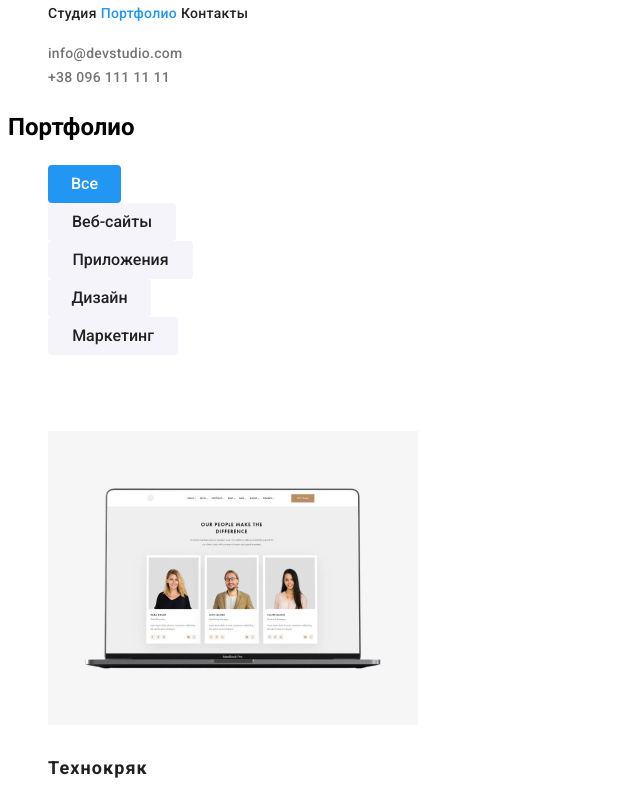
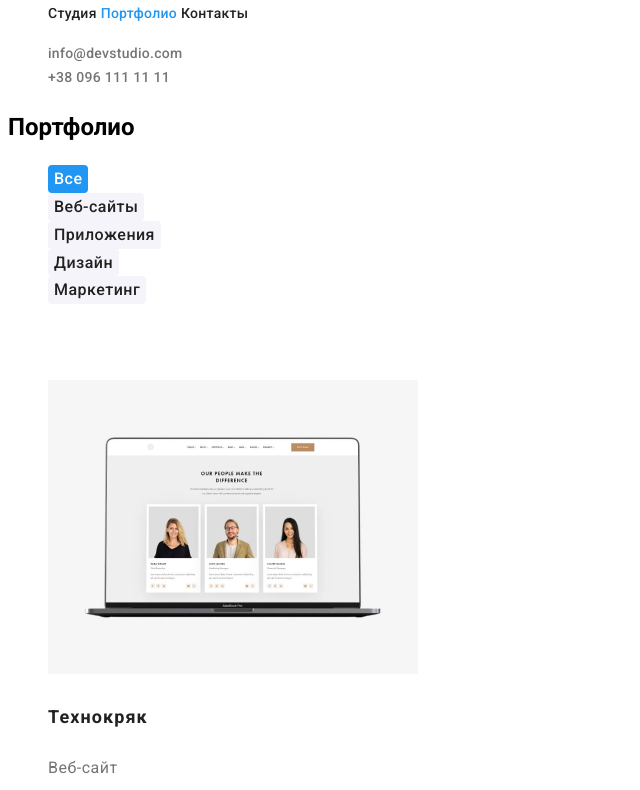
Before and after one commit to Serhii-Starostenko/hw-2, a plain HTML site: page portfolio.html in a window 1280 px wide. Shown: the part 54-844 px from the top of the page, without its empty margins (0-640 px from the left). Drawn offline with Linux system fonts and the light colour scheme.

Commit message:
Задал логотипу портфолио правильные параметры
Задал логотипу портфолио правильные параметры.font-weight: 700;
Добавил letter-spacing: на кнопки.

```diff
--- a/css/styles.css
+++ b/css/styles.css
@@ -27,6 +27,7 @@ font-style: normal;
 font-weight: 700;
 font-size: 26px;
 line-height: 1.19;
+letter-spacing: 0.03em;
 }
 
 
@@ -38,6 +39,7 @@ line-height: 1.19;
     font-size: 26px;
     line-height: 1.19;
     text-decoration: none;
+    letter-spacing: 0.03em;
 }
 .logo-color-footer {
     color:var(--background-color);
@@ -47,6 +49,7 @@ line-height: 1.19;
     font-size: 26px;
     line-height: 1.19;
     text-decoration: none;
+    letter-spacing: 0.03em;
 }
 .nav-menu li {
     list-style: none;
@@ -138,9 +141,6 @@ color:#757575
 .contact:focus {
     color: var(--accent-text-color);
 }
-
-
-
 
 
 
@@ -284,8 +284,8 @@ line-height: 1.71;
 
 .portf-button {
     color: var(--background-color);
-    height: 38px;
-    width: 73px;
+    /* height: 38px;
+    width: 73px; */
     border-radius: 4px;
     border: none;
     cursor: pointer;
@@ -295,12 +295,13 @@ line-height: 1.71;
     font-weight: 500;
     font-size: 16px;
     line-height: 1.62;
+    letter-spacing: 0.03em;
 }
 
 .portf-button-web{
     color:var(--title-text-color);
-    width: 128px;
-    height: 38px;
+    /* width: 128px;
+    height: 38px; */
     border-radius: 4px;
     border: none;
     cursor: pointer;
@@ -310,11 +311,12 @@ font-style: normal;
 font-weight: 500;
 font-size: 16px;
 line-height: 1.62;
+letter-spacing: 0.03em;
 }
 .portf-button-app{
     color:var(--title-text-color);
-    width: 145px;
-    height: 38px;
+    /* width: 145px;
+    height: 38px; */
     border-radius: 4px;
     border: none;
     cursor: pointer;
@@ -325,11 +327,12 @@ line-height: 1.62;
     font-weight: 500;
     font-size: 16px;
     line-height: 1.62;
+    letter-spacing: 0.03em;
 }
 .portf-button-design{
     color: var(--title-text-color);
-    width: 103px;
-    height: 38px;
+    /* width: 103px;
+    height: 38px; */
     border-radius: 4px;
     border: none;
     cursor: pointer;
@@ -339,11 +342,12 @@ line-height: 1.62;
     font-weight: 500;
     font-size: 16px;
     line-height: 1.62;
+    letter-spacing: 0.03em;
 }
 .portf-button-market{
     color: var(--title-text-color);
-    width: 130px;
-    height: 38px;
+    /* width: 130px;
+    height: 38px; */
     border-radius: 4px;
     border: none;
     cursor: pointer;
@@ -353,6 +357,7 @@ line-height: 1.62;
     font-weight: 500;
     font-size: 16px;
     line-height: 1.62;
+    letter-spacing: 0.03em;
 }
 /* Проєкти */
 .progekt-title{
--- a/portfolio.html
+++ b/portfolio.html
@@ -5,13 +5,11 @@
     <meta http-equiv="X-UA-Compatible" content="IE=edge">
     <meta name="viewport" content="width=device-width, initial-scale=1.0">
     <title>Module 01</title>
+    <link rel="preconnect" href="https://fonts.googleapis.com">
+    <link rel="preconnect" href="https://fonts.gstatic.com" crossorigin>
+    <link href="https://fonts.googleapis.com/css2?family=Raleway:wght@700&family=Roboto:wght@400;500;700;900&display=swap"
+        rel="stylesheet">
     <link rel="stylesheet" href="./css/styles.css">
-<link rel="preconnect" href="https://fonts.googleapis.com">
-<link rel="preconnect" href="https://fonts.gstatic.com" crossorigin>
-<link
-    href="https://fonts.googleapis.com/css2?family=Raleway:wght@200;500&family=Roboto:wght@400;500;700;900&display=swap"
-    rel="stylesheet">
-
 </head>
 <body>
     <header class="header-color">
```
